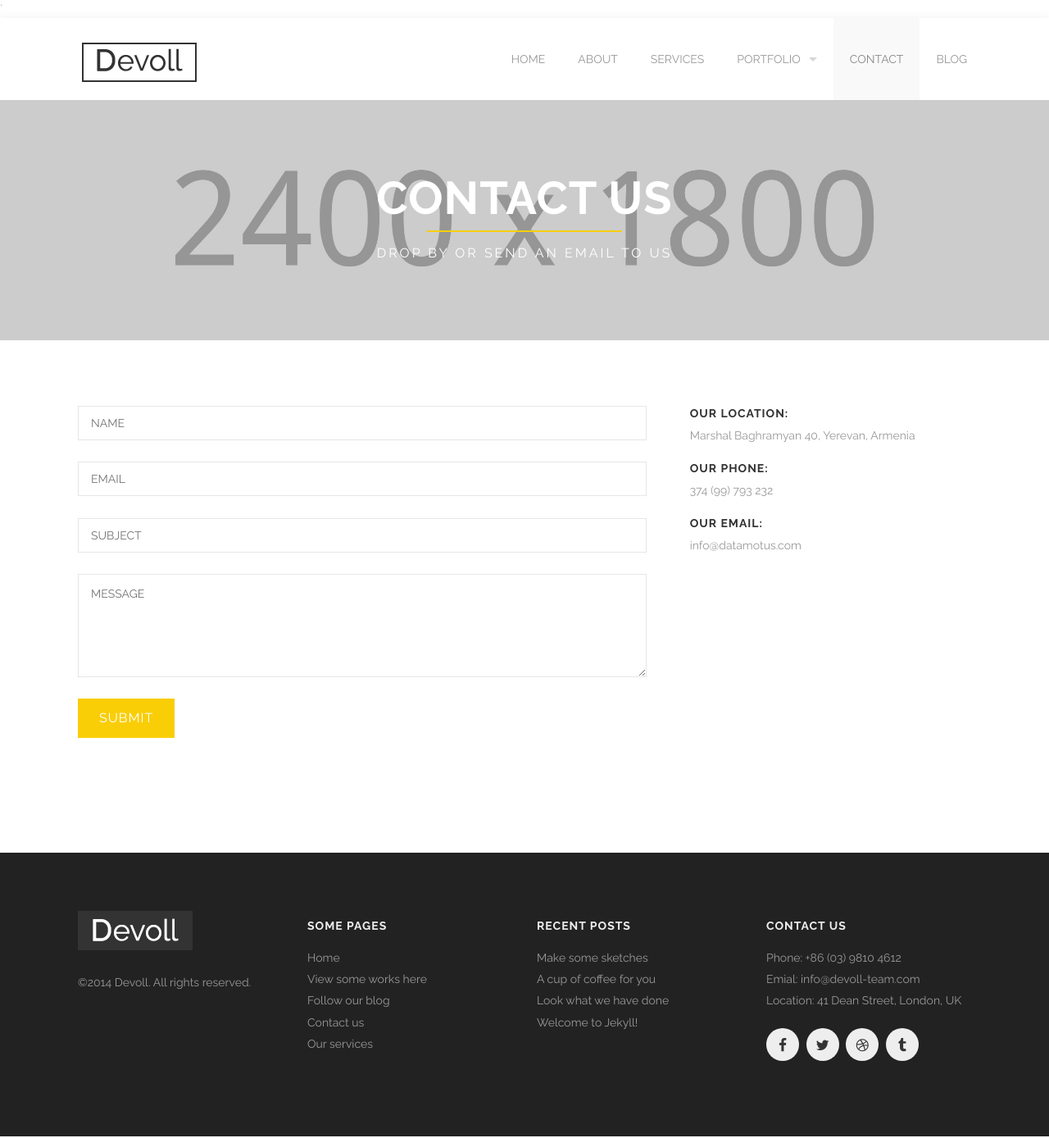
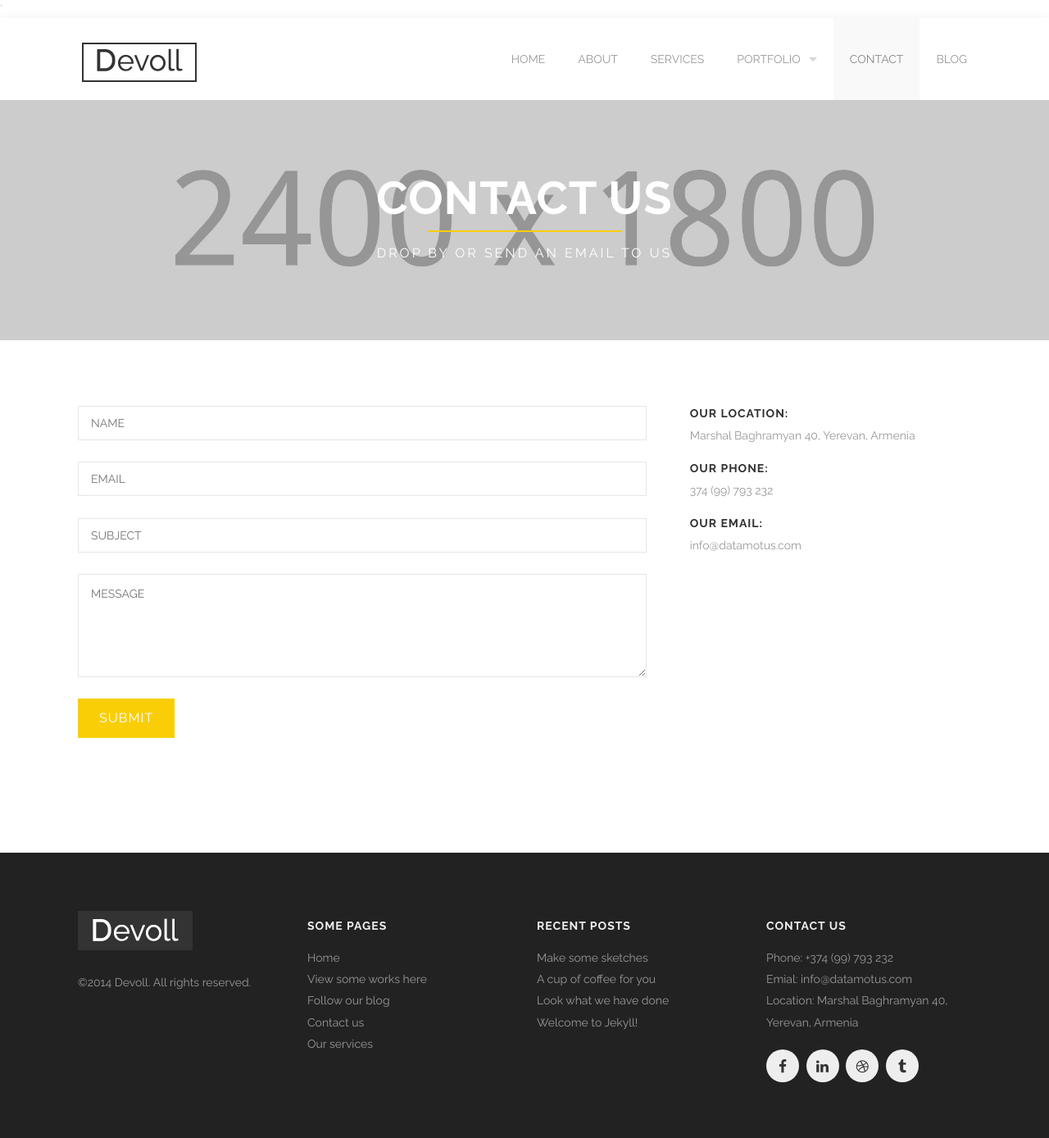
Before and after one commit to Habet/datamotus.github.io, a Jekyll site: the page built from contact.html, in a window 1280 px wide. Shown: the whole page at 82% size. Built offline with Jekyll 4.4.1, drawn with Linux system fonts in a browser that asks for light colours.

Commit message:
Update footer.html

```diff
--- a/_includes/footer.html
+++ b/_includes/footer.html
@@ -41,20 +41,20 @@
       <div class='spacing'></div>
       <h4>Contact us</h4>
       <ul>
-        <li>Phone: +86 (03) 9810 4612</li>
-        <li>Emial: info@devoll-team.com</li>
-        <li>Location: 41 Dean Street, London, UK</li>
+        <li>Phone: +374 (99) 793 232</li>
+        <li>Emial: info@datamotus.com</li>
+        <li>Location: Marshal Baghramyan 40, Yerevan, Armenia</li>
       </ul>
       <div class='spacing'></div>
       <ul class='socials'>
         <li>
-          <a href='http://facebook.com'>
+          <a href='https://www.facebook.com/datamotus/'>
             <i class='fa fa-facebook'></i>
           </a>
         </li>
         <li>
-          <a href='http://twitter.com'>
-            <i class='fa fa-twitter'></i>
+          <a href='https://www.linkedin.com/company/datamotus-llc'>
+            <i class='fa fa-linkedin'></i>
           </a>
         </li>
         <li>
```
